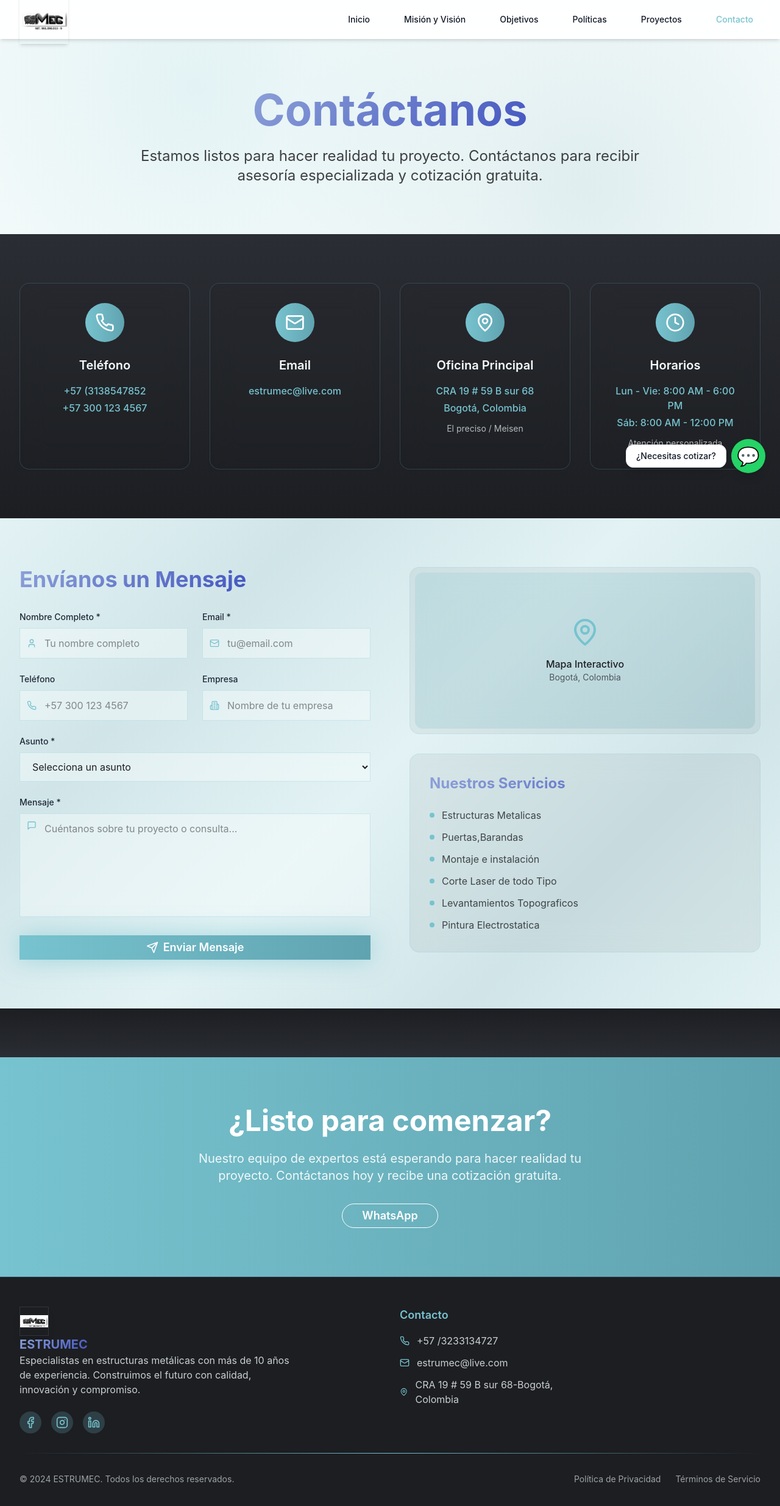
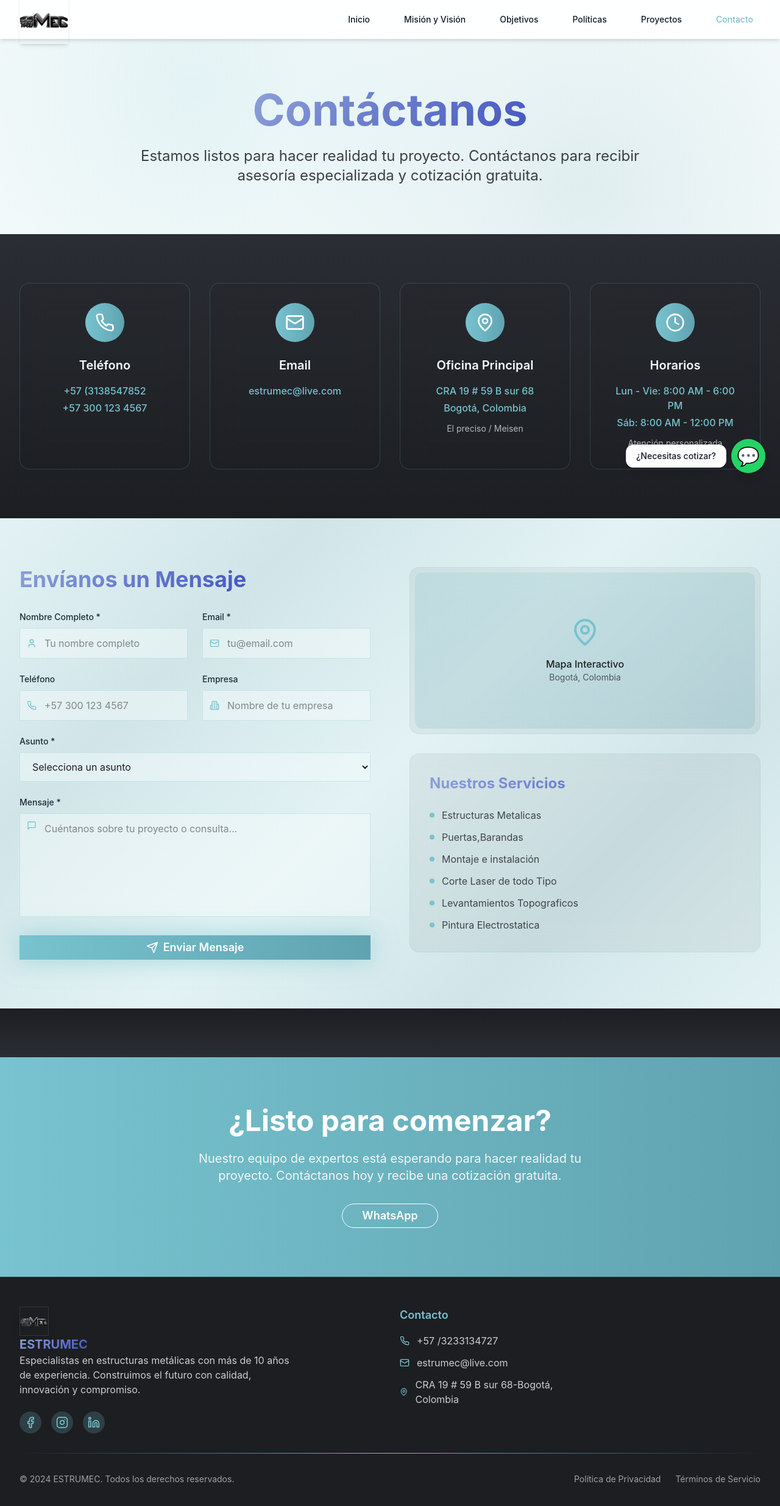
Before and after one commit to JohanVillazar/Strumec, a React (Vite) app: page /contacto in a window 1280 px wide. Shown: the top 2470 px of the page at 61% size. Built offline with nearby package versions, Linux system fonts and the light colour scheme.

Commit message:
updatelogo

```diff
--- a/src/components/Footer.jsx
+++ b/src/components/Footer.jsx
@@ -18,7 +18,7 @@ const Footer = () => {
           {/* Logo y descripción */}
           <div className="col-span-1 md:col-span-2">
             <motion.img
-              src="/strumec.jpeg"
+              src="/strumec.png"
               alt="Estrumec Logo"
               whileHover={{ scale: 1.1, rotate: 5 }}
               transition={{ duration: 0.3 }}
--- a/src/components/Navbar.jsx
+++ b/src/components/Navbar.jsx
@@ -41,7 +41,7 @@ const Navbar = () => {
           {/* Logo */}
           <Link to="/" className="flex items-center space-x-2 group">
   <motion.img
-    src="/strumec.jpeg"
+    src="/strumec.png"
     alt="Strumec Logo"
     whileHover={{ scale: 1.1, rotate: 5 }}
     transition={{ duration: 0.3 }}
```
Also changed, not shown: public/strumec.png (added).
